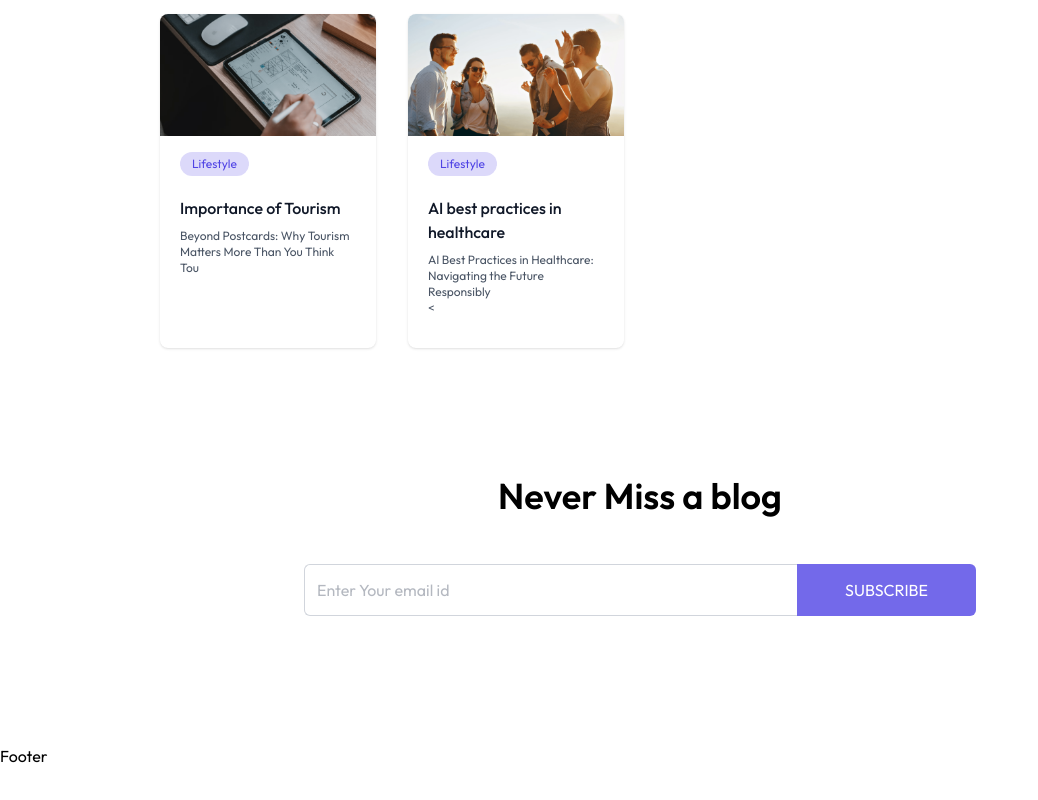
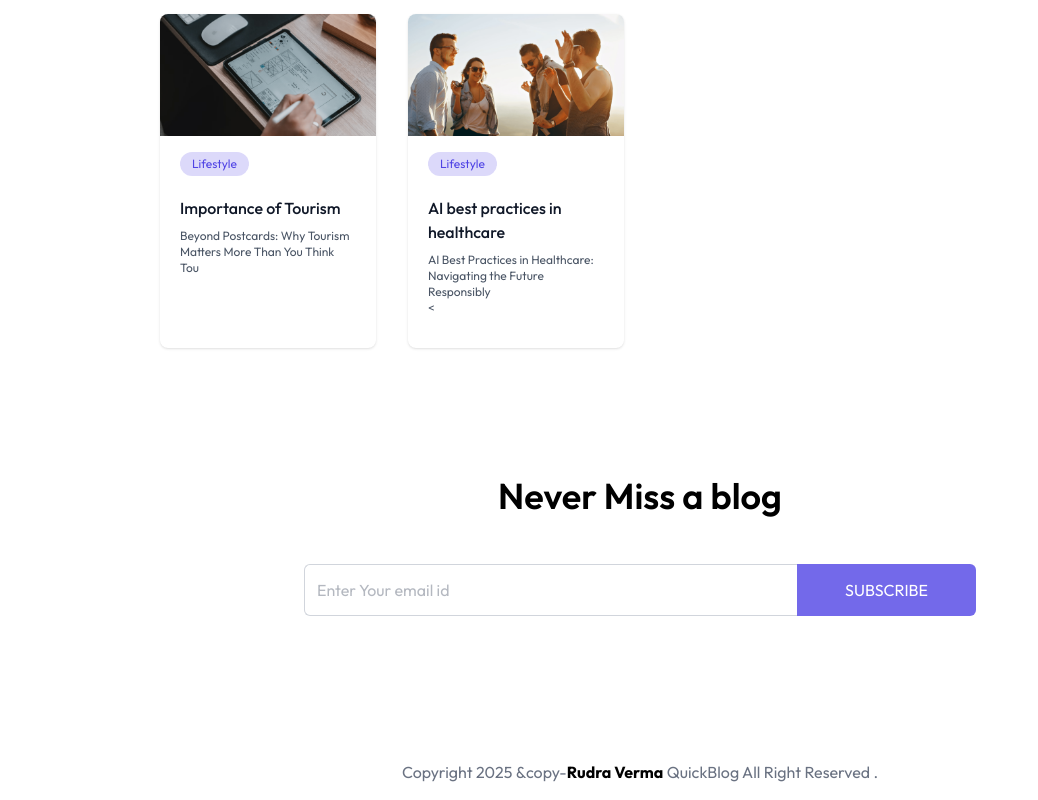
Before and after one commit to outgoingrudra/Blog-site, a React (Vite) app in the folder frontend/: page / in a window 1280 px wide. Shown: the part 1359-2159 px from the top of the page, without its empty margins (0-1038 px from the left). Before the commit the page ends 2127 px from the top, so only its background shows below. Built offline with nearby package versions, Linux system fonts and the light colour scheme.

Commit message:
changes made

```diff
--- a/frontend/src/Components/Footer.jsx
+++ b/frontend/src/Components/Footer.jsx
@@ -2,6 +2,13 @@ import React from 'react'
 
 export default function Footer() {
   return (
-    <div>Footer</div>
+    <div >
+       <div className="">
+
+       </div>
+       <p className='py-4 text-center text-sm md:text-base text-gray-500'>Copyright  2025 &copy-<a href="https://github.com/outgoingrudra" className='text-black font-bold'>Rudra Verma</a> QuickBlog All Right Reserved . </p>
+
+
+    </div>
   )
 }
```
